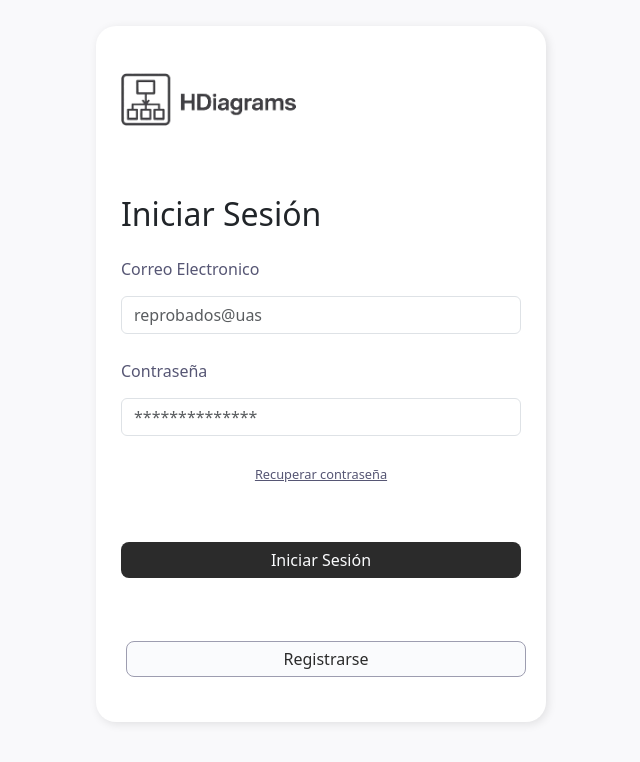
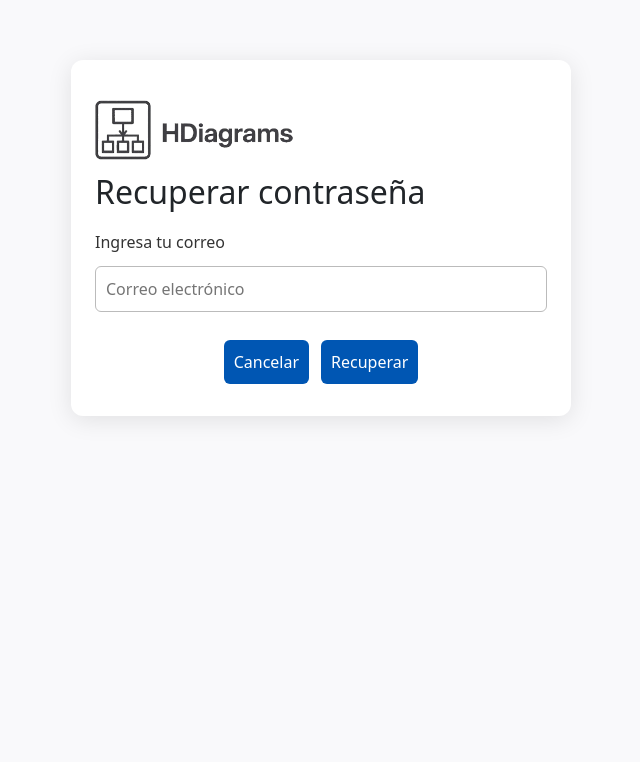
Before and after one commit to Neo-Ram/hdiagrams-react-edition, a React (Vite) app: page /recover-password in a window 1280 px wide. Before the commit this address led to /login. Shown: the top 762 px of the page, without its empty margins (319-959 px from the left). Built offline with nearby package versions, Linux system fonts and the light colour scheme.

Commit message:
*Saber que Omar es un Idiota te llena de Determinación

```diff
--- a/src/App.tsx
+++ b/src/App.tsx
@@ -12,6 +12,7 @@ import DClases from "./components/DClases";
 import DCU from "./DCU";
 import DComponetes from "./components/DComponentes";
 import DPaquetes from "./DPaquetes";
+import RecoverPassword from "./components/RecoverPassword";
 
 function App() {
   return (
@@ -27,6 +28,7 @@ function App() {
         <Route path="/DCU" element={<DCU />} />
         <Route path="/DComponentes" element={<DComponetes />} />
         <Route path="/DPaquetes" element={<DPaquetes />} />
+        <Route path="/recover-password" element={<RecoverPassword />} />
       </Routes>
     </Router>
   );
--- a/src/components/Login.css
+++ b/src/components/Login.css
@@ -67,3 +67,57 @@
   font-size: 0.8em;
   text-decoration: underline;
 }
+/* Estilo para la contraseña eeeeeeeeeeeee */
+.recover-form {
+  width: 500px;
+  margin: 60px auto;
+  padding: 32px 24px;
+  background: #fff;
+  border-radius: 12px;
+  box-shadow: 0 4px 24px rgba(0,0,0,0.10);
+  display: flex;
+  flex-direction: column;
+  align-items: stretch;
+}
+
+.recover-form h2 {
+  margin-bottom: 18px;
+  text-align: left;
+}
+
+.recover-message {
+  margin-bottom: 12px;
+  font-size: 1rem;
+  color: #333;
+  text-align: left;
+}
+
+.recover-form input[type="email"] {
+  padding: 10px;
+  margin-bottom: 18px;
+  border: 1px solid #bbb;
+  border-radius: 6px;
+  font-size: 1rem;
+}
+
+.recover-form button {
+  padding: 10px;
+  background: #0056b3;
+  color: #fff;
+  border: none;
+  border-radius: 6px;
+  font-size: 1rem;
+  cursor: pointer;
+  transition: background 0.2s;
+}
+
+.recover-form button:hover {
+  background: #003d80;
+}
+
+.recover-form .button-group {
+  display: flex;
+  gap: 12px;
+  margin-top: 10px;
+  justify-content: center; /* Centra los botones horizontalmente */
+}
--- a/src/components/Login.tsx
+++ b/src/components/Login.tsx
@@ -74,7 +74,7 @@ const Login = () => {
               required
             />
             <div className="contraseña">
-              <UI.Button3>Recuperar contraseña</UI.Button3>
+              <UI.Button3 onClick={()=> navigate("/recover-password")}>¿Olvidaste tu contraseña?</UI.Button3>
             </div>
           </div>
 
--- /dev/null
+++ b/src/components/RecoverPassword.tsx
@@ -0,0 +1,80 @@
+import { useNavigate } from "react-router-dom";
+import { useState } from "react";
+import axios from "axios";
+import { Toaster, toast } from "react-hot-toast";
+import "./Login.css";
+import Spinner from "./Spinner";
+
+const RecoverPassword = () => {
+  const [email, setEmail] = useState("");
+  const [loading, setLoading] = useState(false);
+  const navigate = useNavigate();
+
+  // Validación simple de correo
+  const isEmailValid = (value: string) => /\S+@\S+\.\S+/.test(value);
+
+  const handleRecover = async (e: React.FormEvent) => {
+    e.preventDefault();
+    if (!isEmailValid(email)) {
+      toast.error("Ingresa un correo válido");
+      return;
+    }
+    setLoading(true);
+    try {
+      await axios.post("http://localhost:3000/auth/recover-password", { email });
+      toast.success("Si el correo existe, se enviaron instrucciones.");
+    } catch {
+      toast.error("Hubo un problema. Intenta más tarde.");
+    } finally {
+      setLoading(false);
+    }
+  };
+
+  const handleCancel = () => {
+    setLoading(true);
+    setTimeout(() => {
+      navigate("/login");
+      setLoading(false);
+    }, 800);
+  };
+
+  return (
+    <>
+      <Toaster />
+      {loading && <Spinner />}
+      <div className="fondo" style={{ display: loading ? "none" : "block" }}>
+        <form onSubmit={handleRecover} className="recover-form">
+          <div className="form-imagen">
+            <img src="/UasLogo.png" alt="Logo" />
+          </div>
+          <h2>Recuperar contraseña</h2>
+          <div className="recover-message">Ingresa tu correo</div>
+          <input
+            type="email"
+            placeholder="Correo electrónico"
+            value={email}
+            onChange={e => setEmail(e.target.value)}
+            required
+          />
+          <div className="button-group">
+            <button
+              type="button"
+              className="cancel-btn"
+              onClick={handleCancel}
+            >
+              Cancelar
+            </button>
+            <button
+              type="submit"
+              disabled={!isEmailValid(email)}
+            >
+              Recuperar
+            </button>
+          </div>
+        </form>
+      </div>
+    </>
+  );
+};
+
+export default RecoverPassword;
```
